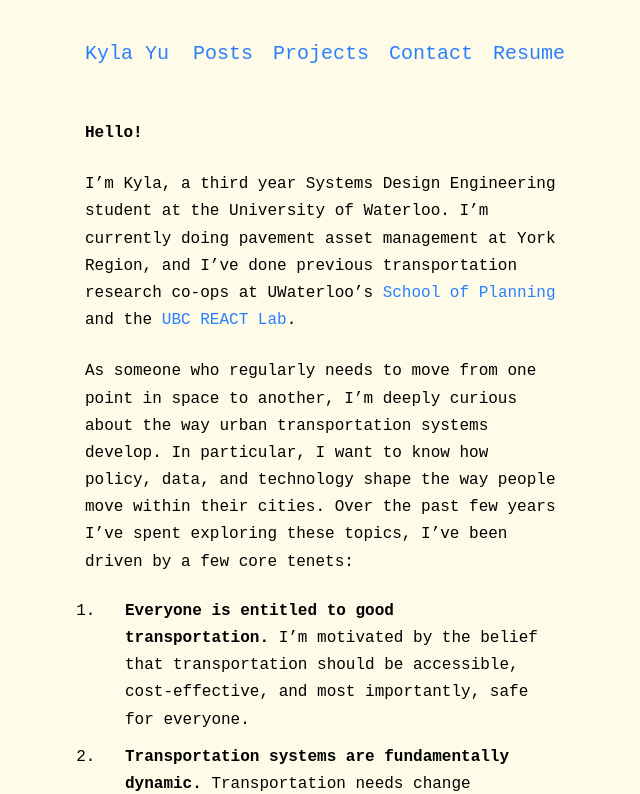
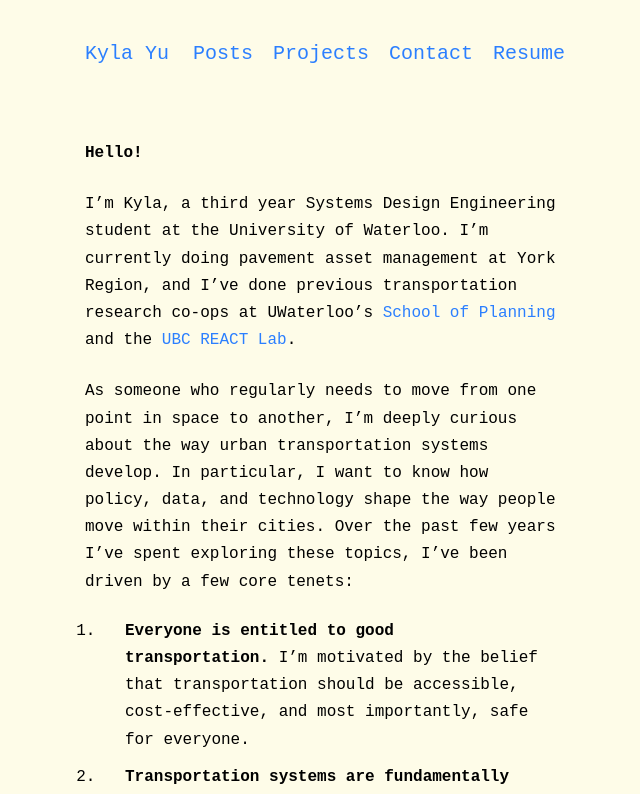
Before and after one commit to KylaYy/personal-website, a Next.js app: page / in a window 1280 px wide. Shown: the top 794 px of the page, without its empty margins (315-955 px from the left). Built offline with nearby package versions, Linux system fonts and the light colour scheme.

Commit message:
Increased navbar bottom padding

```diff
--- a/app/components/navbar.tsx
+++ b/app/components/navbar.tsx
@@ -13,7 +13,7 @@ const NavBar = () => {
     ]
 
     return (
-        <div className="flex flex-row justify-between py-10 text-xl text-hlink">
+        <div className="flex flex-row justify-between py-10 pb-15 text-xl text-hlink">
             <div className="flex flex-row">
                 <Link href="/" className="text-xl">Kyla Yu</Link>
             </div>
```
